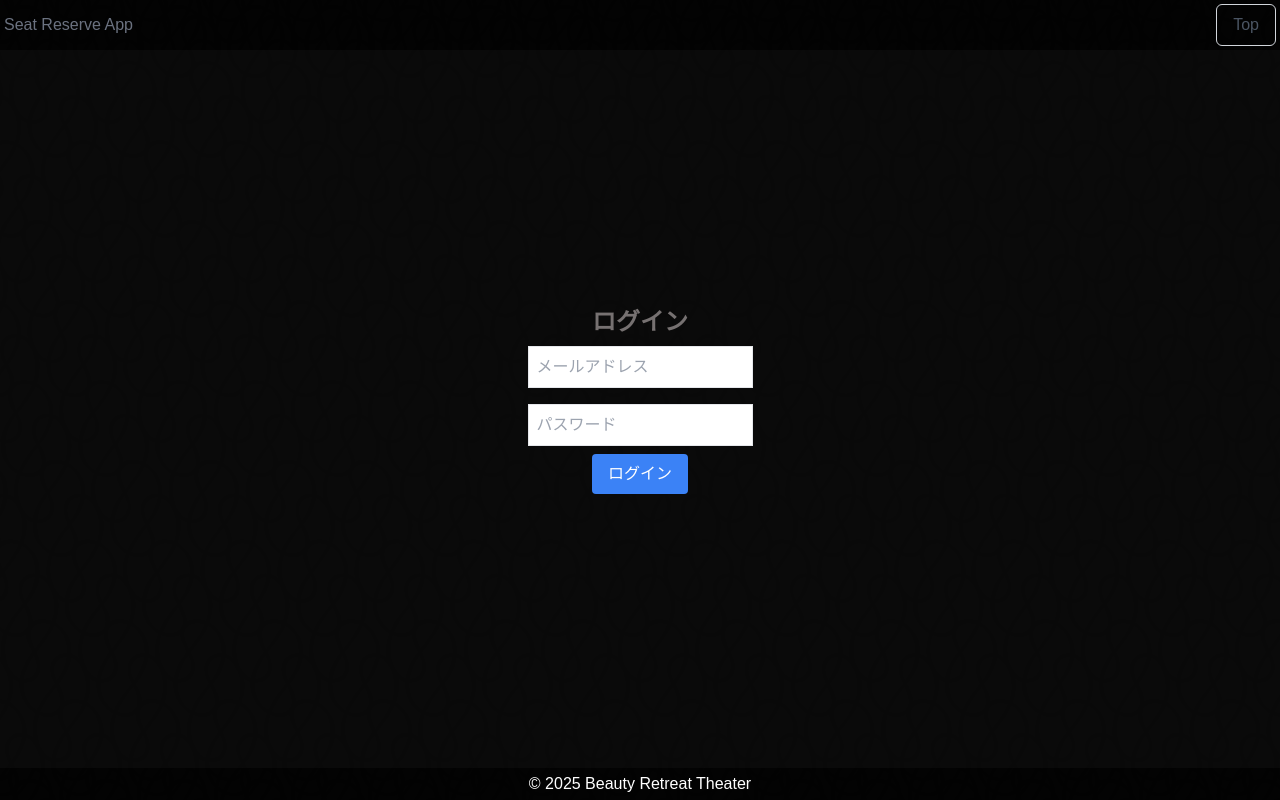
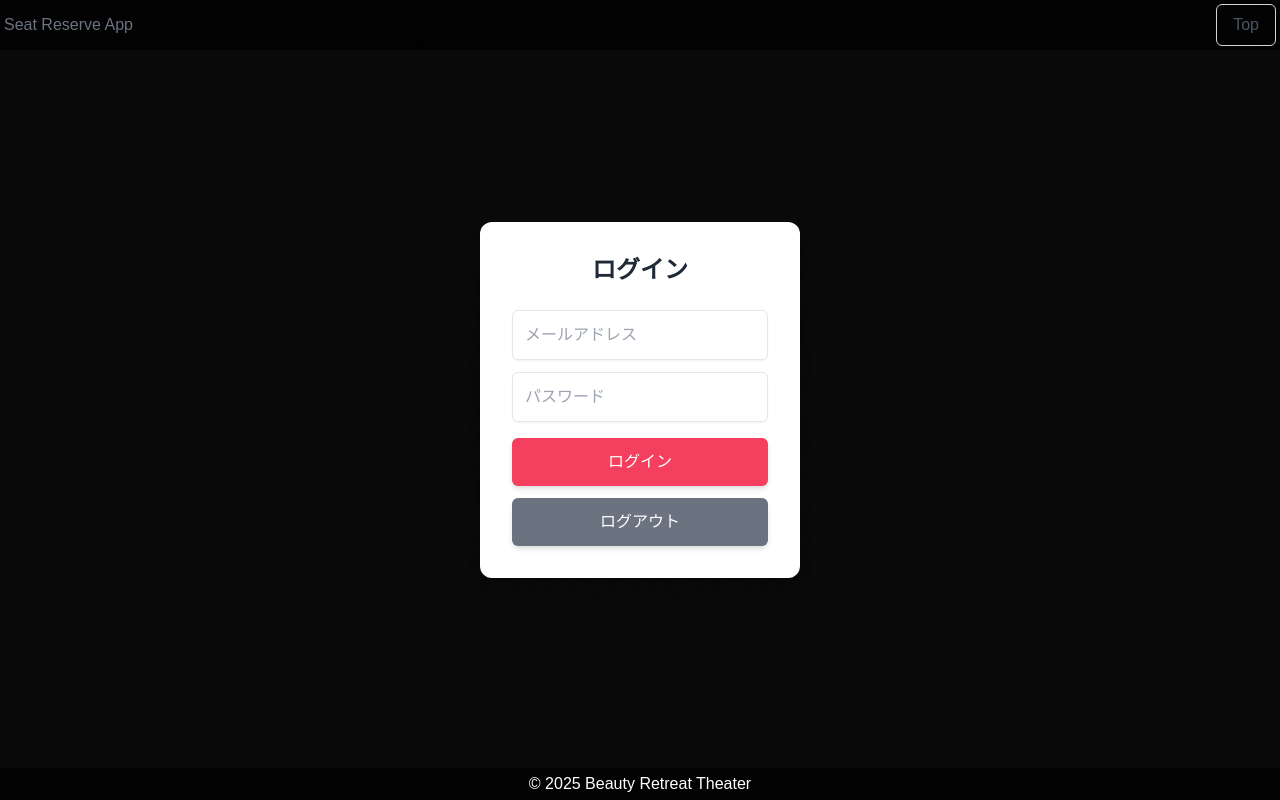
Before and after one commit to takeoy-git/seat-reservation-app, a Next.js app: page /login in a window 1280 px wide. Built offline with nearby package versions, Linux system fonts and the light colour scheme; no server answers.

Commit message:
ログインページのUI改善

```diff
--- a/src/app/login/page.tsx
+++ b/src/app/login/page.tsx
@@ -1,13 +1,13 @@
 "use client";
 
 import { useState } from "react";
-import { useRouter } from "next/navigation"; // ✅ 追加
+import { useRouter } from "next/navigation";
 import { supabase } from "@/lib/supabaseClient";
 
 export default function Login() {
   const [email, setEmail] = useState("");
   const [password, setPassword] = useState("");
-  const router = useRouter(); // ✅ ルーターを取得
+  const router = useRouter();
 
   const handleLogin = async () => {
     const { error } = await supabase.auth.signInWithPassword({ email, password });
@@ -15,30 +15,52 @@ export default function Login() {
       alert(error.message);
       return;
     }
+    router.push("/reserve");
+  };
 
-    router.push("/reserve"); // ✅ ログイン成功後に /reserve に遷移
+  const handleLogout = async () => {
+    const { error } = await supabase.auth.signOut();
+    if (error) {
+      alert(error.message);
+      return;
+    }
+    router.push("/login");
+  };
+
+  const handleKeyDown = (e: { key: string; }) => {
+    if (e.key === "Enter") {
+      handleLogin();
+    }
   };
 
   return (
-    <div className="flex flex-col items-center justify-center min-h-screen">
-      <h1 className="text-2xl font-bold">ログイン</h1>
+    <div className="flex flex-col items-center justify-center min-h-screen p-6">
+     <div className="bg-white p-8 rounded-xl shadow-lg w-80 text-center">
+      <h1 className="text-2xl font-bold text-gray-800 mb-6">ログイン</h1>
       <input
         type="email"
         placeholder="メールアドレス"
         value={email}
         onChange={(e) => setEmail(e.target.value)}
-        className="border p-2 m-2"
+        className="border p-3 w-full rounded-md shadow-sm mb-3 focus:ring-2 focus:ring-indigo-400 outline-none"
       />
       <input
         type="password"
         placeholder="パスワード"
         value={password}
         onChange={(e) => setPassword(e.target.value)}
-        className="border p-2 m-2"
+        onKeyDown={handleKeyDown}
+        className="border p-3 w-full rounded-md shadow-sm mb-4 focus:ring-2 focus:ring-indigo-400 outline-none"
       />
-      <button onClick={handleLogin} className="bg-blue-500 text-white px-4 py-2 rounded">
-        ログイン
-      </button>
+      <div className="flex flex-col space-y-3">
+        <button onClick={handleLogin} className="bg-rose-500 text-white px-6 py-3 rounded-md shadow-md hover:bg-rose-600 transition">
+          ログイン
+        </button>
+        <button onClick={handleLogout} className="bg-gray-500 text-white px-6 py-3 rounded-md shadow-md hover:bg-gray-600 transition">
+          ログアウト
+        </button>
+      </div>
+      </div>
     </div>
   );
 }
```
